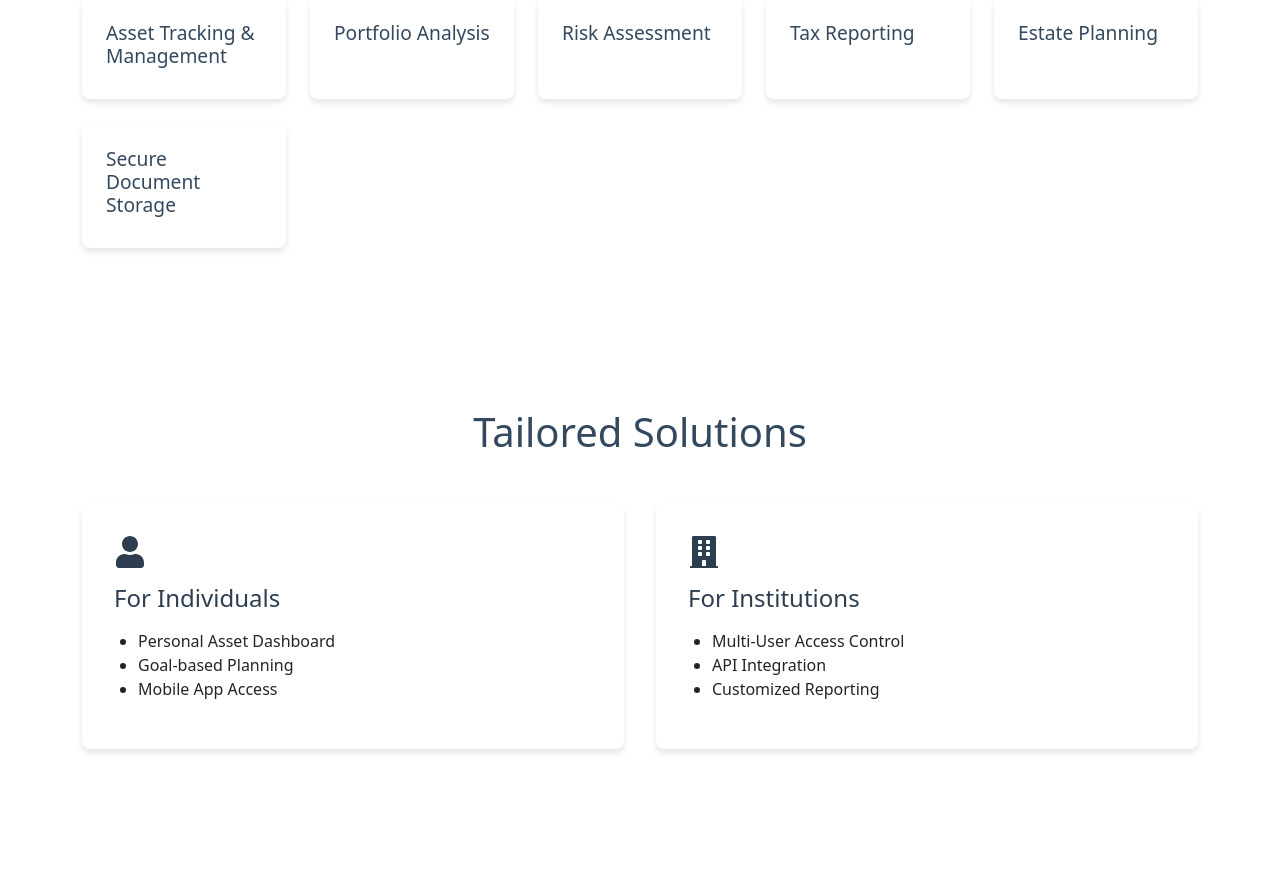
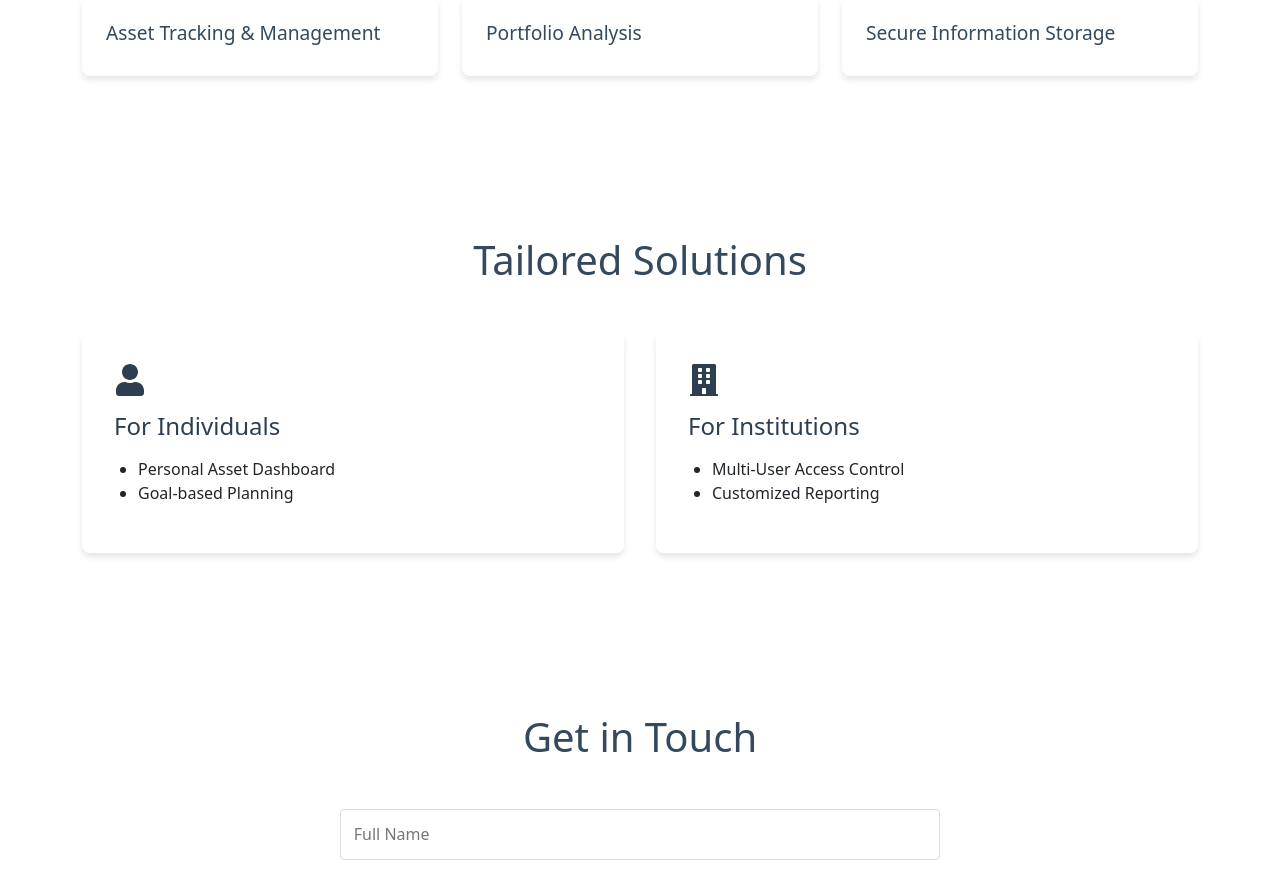
Before and after one commit to assetforyou/my-app, a React (Create React App) app: page / in a window 1280 px wide. Shown: the part 1520-2395 px from the top of the page. Built offline with nearby package versions, Linux system fonts and the light colour scheme.

Commit message:
Home page changes

```diff
--- a/src/pages/HomePage.js
+++ b/src/pages/HomePage.js
@@ -132,10 +132,7 @@ function HomePage() {
             {[
               'Asset Tracking & Management',
               'Portfolio Analysis',
-              'Risk Assessment',
-              'Tax Reporting',
-              'Estate Planning',
-              'Secure Document Storage'
+              'Secure Information Storage'
             ].map((service, index) => (
               <motion.div key={index} className="service-card" whileHover={{ scale: 1.05 }}>
                 <h3>{service}</h3>
@@ -155,7 +152,6 @@ function HomePage() {
               <ul>
                 <li>Personal Asset Dashboard</li>
                 <li>Goal-based Planning</li>
-                <li>Mobile App Access</li>
               </ul>
             </motion.div>
             <motion.div className="solution-card" whileHover={{ scale: 1.05 }}>
@@ -163,7 +159,6 @@ function HomePage() {
               <h3>For Institutions</h3>
               <ul>
                 <li>Multi-User Access Control</li>
-                <li>API Integration</li>
                 <li>Customized Reporting</li>
               </ul>
             </motion.div>
@@ -200,7 +195,6 @@ function HomePage() {
               <option value="">Select Inquiry Type</option>
               <option value="demo">Request Demo</option>
               <option value="support">Technical Support</option>
-              <option value="partnership">Partnership Opportunities</option>
             </select>
             <textarea
               name="message"
```
